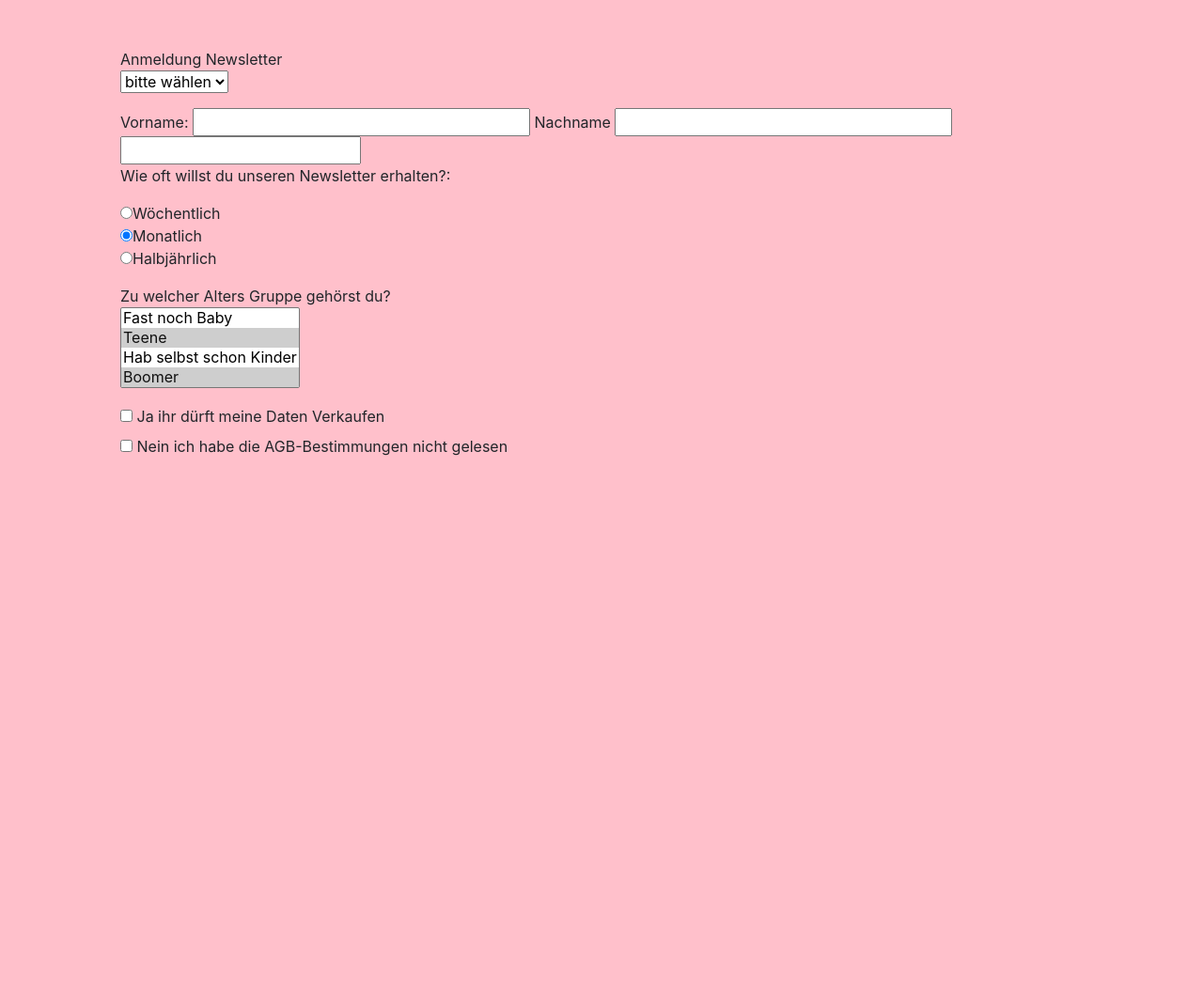
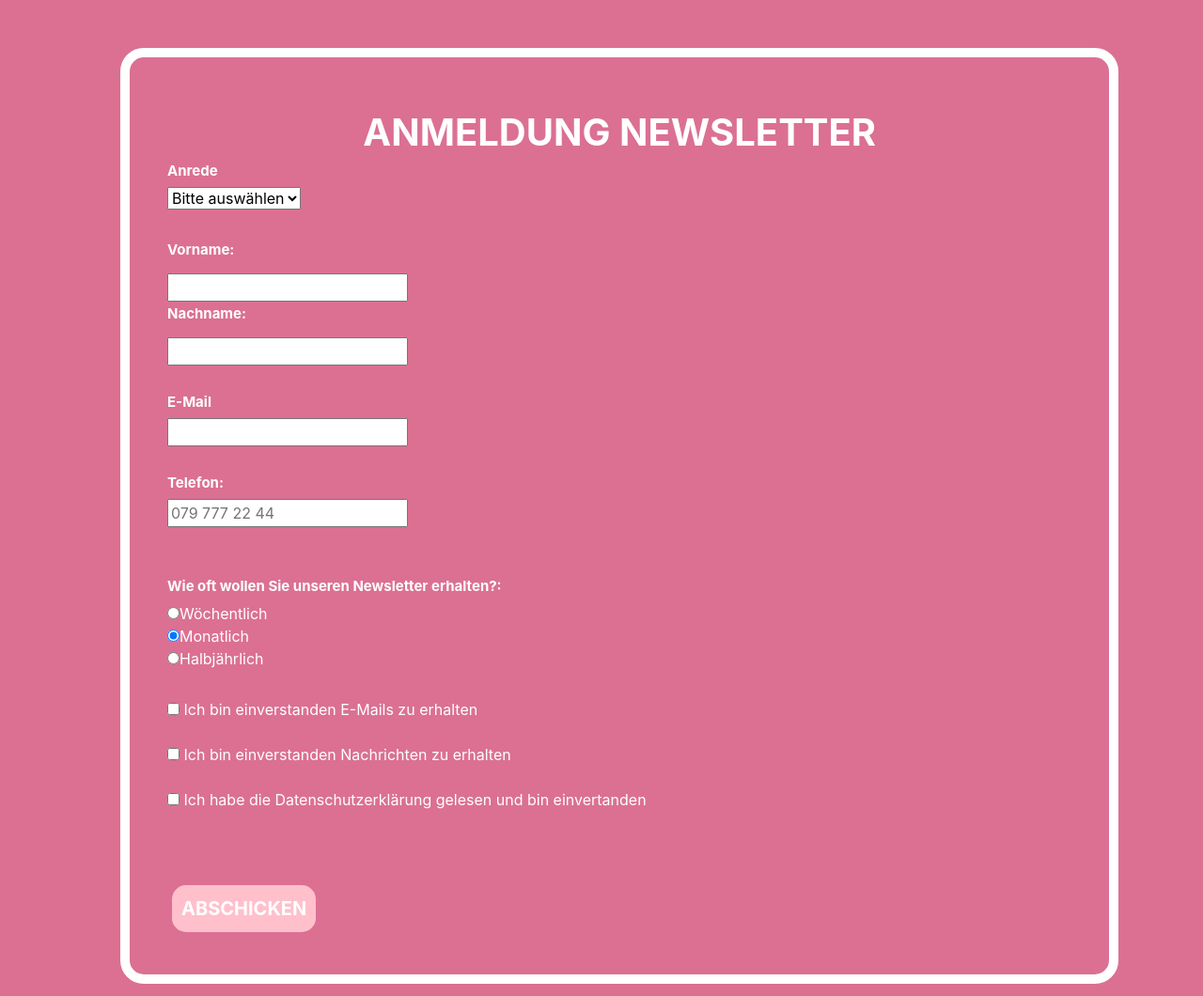
Before and after one commit to steinmanna/LB02-M307, a plain HTML site: page forms.html in a window 1280 px wide. Shown: the whole page at 94% size. Before the commit the page ends 800 px from the top, so only its background shows below. Drawn offline with nearby package versions, Linux system fonts and the light colour scheme; a script that the page names is missing.

Commit message:
styling forms

```diff
--- a/forms.html
+++ b/forms.html
@@ -16,11 +16,15 @@
 </head>
 <body class="newsletter">
 
+
+<div class="newsletter-form">
+        <form id="newsletterform">
             <form>
                 <p>
-        Anmeldung Newsletter <br>
+                <h1>Anmeldung Newsletter </h1>
+                <h4>Anrede</h4>
                 <select name="thema1">
-            <option value="val1" selected>bitte wählen</option>
+                    <option value="val1" selected>Bitte auswählen</option>
                     <option value="val2">Frau</option>
                     <option value="val3">Herr</option>
                     <option value="val14">Anderes</option>
@@ -29,17 +33,34 @@
                 <p>
             </form>
 
+            <!--    <form>-->
+            <!--        <p>Vorname</p>-->
+            <!--        <input type="text" name="einName" size="30" maxlength="40">-->
+            <!--        <p>Nachname</p>-->
+            <!--        <input type="text" name="einName" size="30" maxlength="40">-->
+            <!--    </form>-->
+
             <form>
-                Vorname:
-                <input type="text" name="einName" size="30" maxlength="40">
-                Nachname
-                <input type="text" name="einName" size="30" maxlength="40">
+                <label for="fname"><h4>Vorname:</h4></label><br>
+                <input type="text" id="fname" name="fname"><br>
+                <label for="lname"><h4>Nachname:</h4></label><br>
+                <input type="text" id="lname" name="lname">
             </form>
 
-        <input type="email" multiple requried>
+            <form>
+                <h4>E-Mail</h4>
+                <input type="email" id="email" multiple requried>
+            </form>
 
             <form>
-        <p> Wie oft willst du unseren Newsletter erhalten?:</p>
+
+                <h4>Telefon:</h4>
+                <input type="tel" id="phone" name="phone" placeholder="079 777 22 44" pattern="[0-9]{3} [0-9]{3} [0-9]{2} [0-9]{2}" required><br><br>
+            </form>
+
+
+            <form>
+                <h4> Wie oft wollen Sie unseren Newsletter erhalten?:</h4>
                 <p>
                     <input type="radio" name="room" value="budget">Wöchentlich<br>
                     <input type="radio" name="room" value="standard"
@@ -48,27 +69,27 @@
                 </p>
             </form>
             <form>
-        <p></p>
+<!--                <p>-->
+<!--                <h4>Zu welcher Alters Gruppe gehören Sie?</h4><br>-->
+<!--                <select multiple name="thema2" size="4">-->
+<!--                    <option value="val5">0 - 25</option>-->
+<!--                    <option value="val6" selected>26 - 35</option>-->
+<!--                    <option value="val7">26 - 35</option>-->
+<!--                    <option value="val8" selected>36 +</option>-->
+<!--                </select>-->
+<!--                </p>-->
 
-        <p>
-            Zu welcher Alters Gruppe gehörst du?<br>
-            <select multiple name="thema2" size="4">
-              <option value="val5">Fast noch Baby</option>
-              <option value="val6" selected>Teene</option>
-              <option value="val7">Hab selbst schon Kinder</option>
-              <option value="val8" selected>Boomer</option>
-            </select>
-            </p>
+                    <input type="checkbox" name="extra" id="c1" value="einverstanden1">
+                    <label for="c1"><p>Ich bin einverstanden E-Mails zu erhalten</p></label><br>
+                    <input type="checkbox" name="extra" id="c2" value="einverstanden2">
+                    <label for="c2"><p>Ich bin einverstanden Nachrichten zu erhalten</p></label><br>
+                    <input type="checkbox" name="extra" id="c3" value="einverstanden3">
+                    <label for="c3"><p>Ich habe die Datenschutzerklärung gelesen und bin einvertanden</p></label><br>
+            </form>
+        </form>
+    <button class="newsletter-button" onclick="alert('Vielen Dank für die Anmeldung!')" type="submit" form="newsletterform" value="Submit">Abschicken</button>
+</div>
 
-
-
-        <p>
-          <input type="checkbox" name="extra" id="c1" value="breakf">
-            <label for="c1">Ja ihr dürft meine Daten Verkaufen</label><br>
-          <input type="checkbox" name="extra" id="c2" value="lunch">
-            <label for="c2">Nein ich habe die AGB-Bestimmungen nicht gelesen</label><br>
-        </p>
-        </form>
 
 
 <script src="https://cdn.jsdelivr.net/npm/bootstrap@5.1.3/dist/js/bootstrap.bundle.min.js" integrity="sha384-ka7Sk0Gln4gmtz2MlQnikT1wXgYsOg+OMhuP+IlRH9sENBO0LRn5q+8nbTov4+1p" crossorigin="anonymous"></script>
--- a/styles/styles.css
+++ b/styles/styles.css
@@ -14,15 +14,32 @@ body {
     padding-bottom: 10px;
 }
 
+/*.newsletter-button{*/
+/*    background-color: white;*/
+/*    border-color: pink;*/
+/*    padding: 10px;*/
+/*}*/
+
 .newsletter-button{
+    color: white;
+    background-color: pink;
+    text-transform: uppercase;
+    font-weight: bold;
+    font-size: 20px;
+}
+
+button{
+    margin-top: 20px!important;
+    border-radius: 20px!important;
     background-color: white;
-    border-color: pink;
+    border: 5px palevioletred solid;
     padding: 10px;
 }
 
-.newsletter-button a{
-    color: gray;
 
+.newsletter h1{
+    color: white;
+    font-weight: bold;
 }
 
 h1 {
@@ -46,7 +63,12 @@ h2 {
     font-weight: bold;
 }
 
-
+h4{
+    color: white;
+    font-size: 15px!important;
+    margin-bottom: 5px;
+    font-weight: bold!important;
+}
 
 .smoothie-name{
     background-color: white;
@@ -54,11 +76,6 @@ h2 {
     font-size: 22px;
     text-align: center;
     text-transform: uppercase;
-}
-
-button{
-    margin-top: 20px!important;
-    border-radius: 20px!important;
 }
 
   .p1{
@@ -81,6 +98,23 @@ button{
     font-weight: bold;
 }
 
+.newsletter-form{
+    border: white solid 10px;
+    padding: 40px;
+    border-radius: 25px;
+    /*width: 90%;*/
+}
+
+.newsletter p{
+    /*font-weight: bold;*/
+    color: white;
+    /*padding-left: 20px;*/
+    /*margin-bottom: 5px;*/
+}
+
+form{
+    margin-bottom: 30px;
+}
 
 * {
     box-sizing: content-box;
@@ -122,7 +156,7 @@ button{
   }
 
   .newsletter{
-      background-color: pink;
+      background-color: palevioletred;
   }
 
   footer{
```
Also changed, not shown: index.html (+3 -3 lines). Lines whose indentation alone changed are shown as unchanged.
